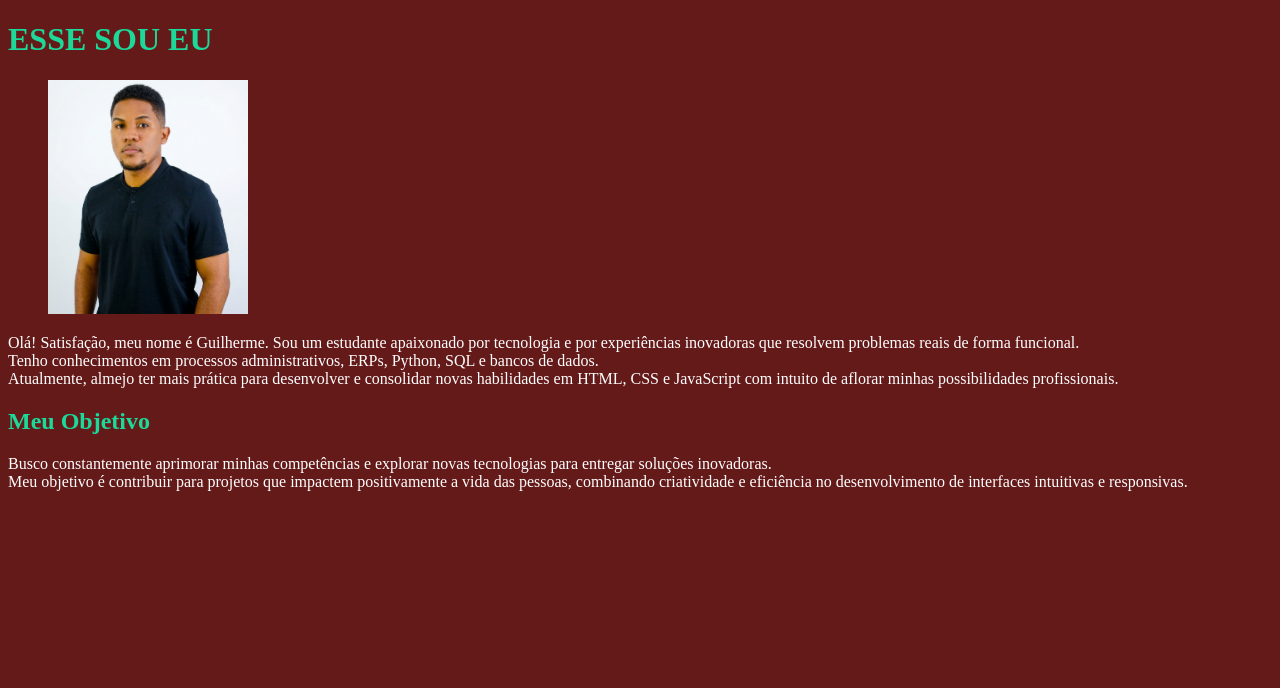
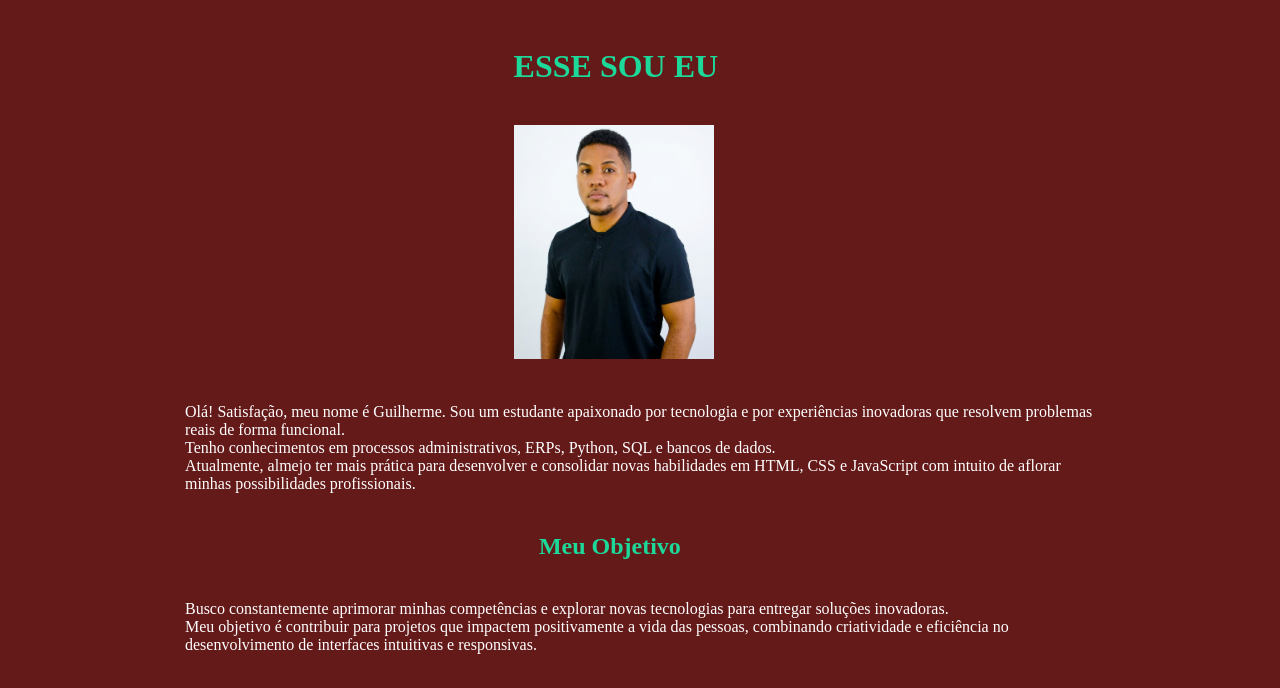
Before and after one commit to Guilherme8021X/Portif-lio-Profissional, a plain HTML site: page Index.html in a window 1280 px wide. Drawn offline with Linux system fonts and the light colour scheme.

Commit message:
ajustando espaçamento

```diff
--- a/estilos/folha_estilo1.css
+++ b/estilos/folha_estilo1.css
@@ -1,10 +1,25 @@
 h1{
+
+    max-width: 25%;
+    margin: 0 auto;
+    padding: 20px;
     color: #1cd899;
 }
 
 h2{
+    max-width: 20%;
+    margin: 0 auto;
+    padding: 20px;
     color:#1cd899;
 }
+p{
+    max-width: 90%;
+    margin: 0 auto;
+    padding: 20px;
+
+}
+
+
 
 body{
     background-color: #651a1a;
@@ -13,3 +28,14 @@ body{
 p{
     color: #ffffff;
 }
+
+main{
+    max-width: 80%;
+    margin: 0 auto;
+    padding: 20px;
+}
+figure{
+    max-width: 25%;
+    margin: 0 auto;
+    padding: 20px;
+}
```
Also changed, not shown: Index.html (+1 -0 lines).
